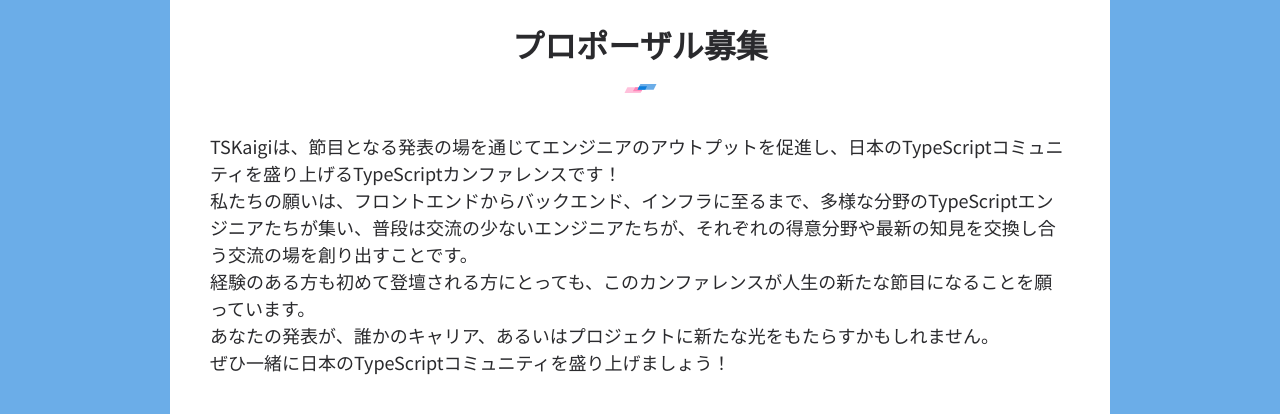
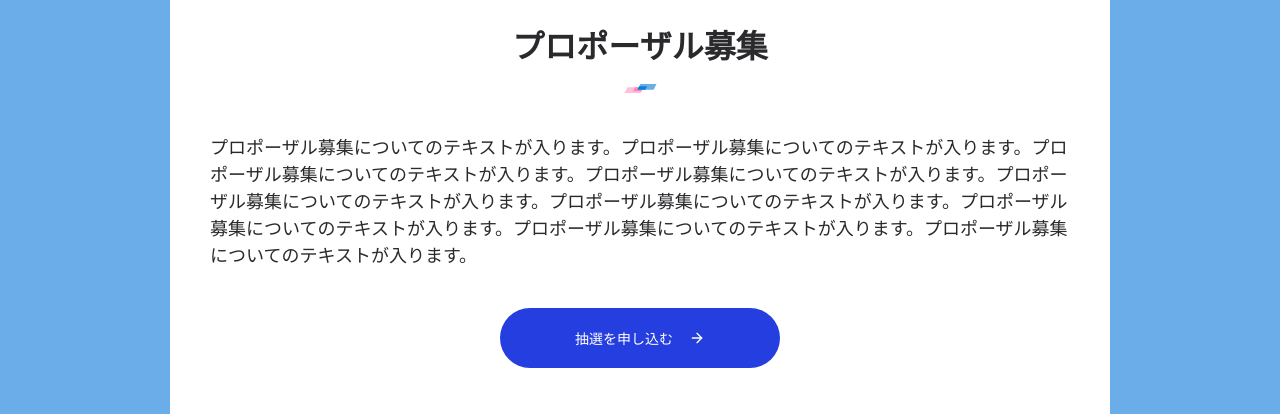
Before and after one commit to tskaigi/tskaigi2025-web-site, a Next.js app: page /wip in a window 1280 px wide. Shown: the part 1660-2074 px from the top of the page. Built offline with nearby package versions, Linux system fonts and the light colour scheme.

Commit message:
Revert "feat: 文言の修正"
This reverts commit 96c337e6ef5a79c270fcd3681ed76765e86727ca.

```diff
--- a/src/components/ApplyToProposalSection/index.tsx
+++ b/src/components/ApplyToProposalSection/index.tsx
@@ -15,21 +15,9 @@ export const ApplyToProposalSection = () => {
             <Decoration />
           </div>
           <div className="py-6 md:py-6 lg:py-10">
-            <div className="text-[16px] md:text-[18px] text-left">
-              <p>
-                TSKaigiは、節目となる発表の場を通じてエンジニアのアウトプットを促進し、日本のTypeScriptコミュニティを盛り上げるTypeScriptカンファレンスです！
-              </p>
-              <p>
-                私たちの願いは、フロントエンドからバックエンド、インフラに至るまで、多様な分野のTypeScriptエンジニアたちが集い、普段は交流の少ないエンジニアたちが、それぞれの得意分野や最新の知見を交換し合う交流の場を創り出すことです。
-              </p>
-              <p>
-                経験のある方も初めて登壇される方にとっても、このカンファレンスが人生の新たな節目になることを願っています。
-              </p>
-              <p>
-                あなたの発表が、誰かのキャリア、あるいはプロジェクトに新たな光をもたらすかもしれません。
-              </p>
-              <p>ぜひ一緒に日本のTypeScriptコミュニティを盛り上げましょう！</p>
-            </div>
+            <p className="text-[16px] md:text-[18px] text-left">
+              プロポーザル募集についてのテキストが入ります。プロポーザル募集についてのテキストが入ります。プロポーザル募集についてのテキストが入ります。プロポーザル募集についてのテキストが入ります。プロポーザル募集についてのテキストが入ります。プロポーザル募集についてのテキストが入ります。プロポーザル募集についてのテキストが入ります。プロポーザル募集についてのテキストが入ります。プロポーザル募集についてのテキストが入ります。
+            </p>
           </div>
           <div className="flex justify-center">
             <Button
@@ -38,8 +26,9 @@ export const ApplyToProposalSection = () => {
               size="lg"
               className="rounded-full w-[280px] h-[60px] fill-primary bg-blue-purple-500 hover:bg-blue-purple-600 text-white"
             >
+              {/* TODO: href を今年の プロポーザル募集のURL に変更 */}
               <Link
-                href="https://docs.google.com/forms/d/e/1FAIpQLScKXPc8dLC3QSqu_pMTGJdED3LuuFi0QCVsCMWIrC6nPcxRnA/viewform"
+                href="https://docs.google.com/forms/d/e/1FAIpQLSfZR2TQr0E6CJ9l9hy9L9xvO5o6Ep5GXcZo57zq-7b_TEt52g/viewform"
                 target="_blank"
                 rel="noopener noreferrer"
                 className="font-bold text-[22px] flex items-center space-x-2"
```
